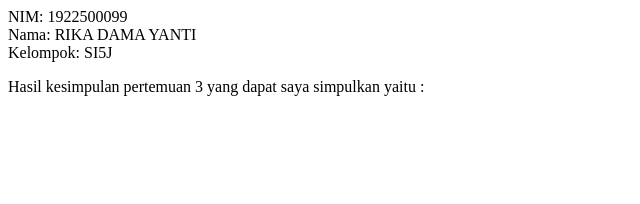
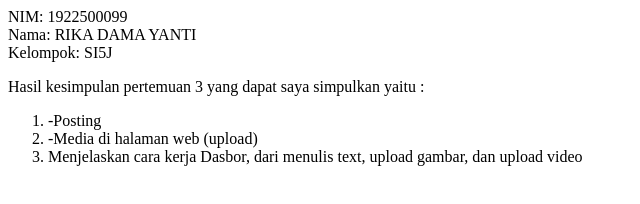
Before and after one commit to RikaDamaYanti/si5j2122o, a plain HTML site: page 3/index.html in a window 1280 px wide. Shown: the whole page, without its empty margins (0-640 px from the left). Drawn offline with Linux system fonts and the light colour scheme.

Commit message:
Update index.html

```diff
--- a/3/index.html
+++ b/3/index.html
@@ -3,3 +3,8 @@ Nama: RIKA DAMA YANTI<br>
 Kelompok: SI5J<br>
 
 <p> Hasil kesimpulan pertemuan 3 yang dapat saya simpulkan yaitu :</p>
+<ol>
+  <li>-Posting</li>
+  <li>-Media di halaman web (upload)</li>
+  <li>Menjelaskan cara kerja Dasbor, dari menulis text, upload gambar, dan upload video </li>
+  </ol>
```
